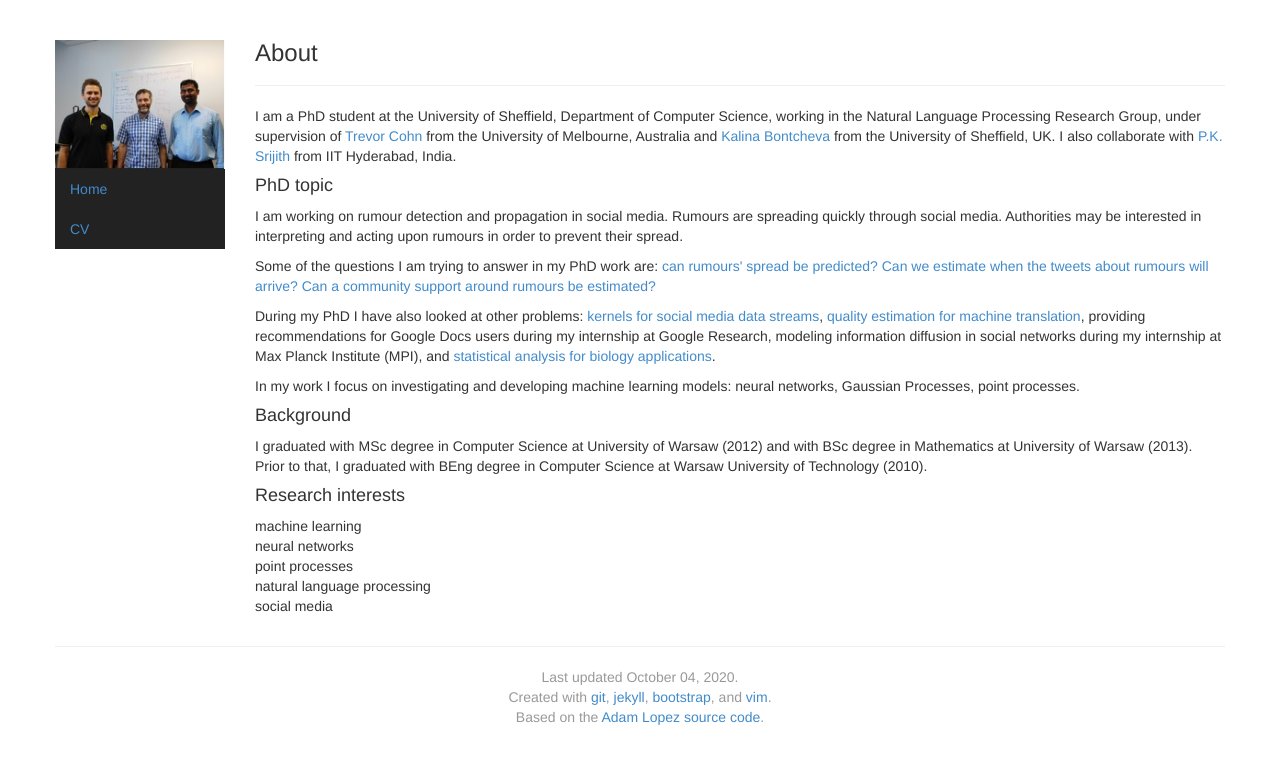
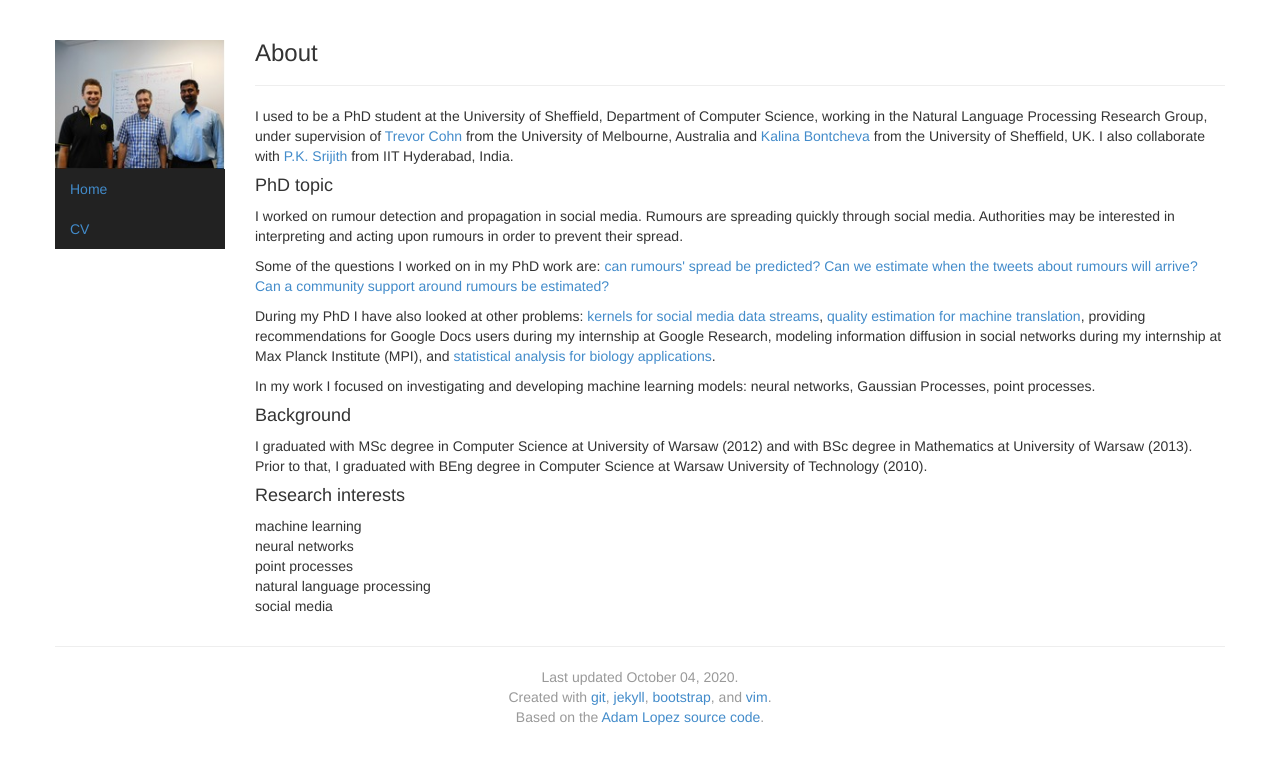
Before and after one commit to mlukasik/mlukasik.github.io, a Jekyll site: the page built from about.html, in a window 1280 px wide. Shown: the top 764 px of the page. Built offline with Jekyll 4.4.1, drawn with Linux system fonts in a browser that asks for light colours.

Commit message:
Update about.html

```diff
--- a/about.html
+++ b/about.html
@@ -6,13 +6,13 @@ picture: melbourne
 <div class="page-header">
   <h3>About</h3>
 </div>
-I am a PhD student at the University of Sheffield, Department of Computer Science, working in the Natural Language Processing Research Group, under supervision of <a href="http://people.eng.unimelb.edu.au/tcohn/index.html" target="_blank">Trevor Cohn</a> from the University of Melbourne, Australia and <a href="http://www.dcs.shef.ac.uk/~kalina/" target="_blank">Kalina Bontcheva</a> from the University of Sheffield, UK. I also collaborate with <a href="https://sites.google.com/site/pksrijith/home">P.K. Srijith</a> from IIT Hyderabad, India. <br />
+I used to be a PhD student at the University of Sheffield, Department of Computer Science, working in the Natural Language Processing Research Group, under supervision of <a href="http://people.eng.unimelb.edu.au/tcohn/index.html" target="_blank">Trevor Cohn</a> from the University of Melbourne, Australia and <a href="http://www.dcs.shef.ac.uk/~kalina/" target="_blank">Kalina Bontcheva</a> from the University of Sheffield, UK. I also collaborate with <a href="https://sites.google.com/site/pksrijith/home">P.K. Srijith</a> from IIT Hyderabad, India. <br />
 
   <h4>PhD topic</h4>
-I am working on rumour detection and propagation in social media. Rumours are spreading quickly through social media. Authorities may be interested in interpreting and acting upon rumours in order to prevent their spread.
+I worked on rumour detection and propagation in social media. Rumours are spreading quickly through social media. Authorities may be interested in interpreting and acting upon rumours in order to prevent their spread.
 </p>
 <p>
-Some of the questions I am trying to answer in my PhD work are:
+Some of the questions I worked on in my PhD work are:
 <a href="http://www.aclweb.org/anthology/P/P15/P15-2085.pdf">can rumours' spread be predicted?</a>
 <a href="http://aclweb.org/anthology/P/P16/P16-2064.pdf">Can we estimate when the tweets about rumours will arrive?</a>
 <a href="http://aclweb.org/anthology/D/D15/D15-1311.pdf">Can a community support around rumours be estimated?</a>
@@ -21,7 +21,7 @@ Some of the questions I am trying to answer in my PhD work are:
 During my PhD I have also looked at other problems: <a href="http://people.eng.unimelb.edu.au/tcohn/papers/aaai2016_wsup.pdf">kernels for social media data streams</a>, <a href="https://www.aclweb.org/anthology/P/P16/P16-2095.pdf">quality estimation for machine translation</a>, providing recommendations for Google Docs users during my internship at Google Research, modeling information diffusion in social networks during my internship at Max Planck Institute (MPI), and <a href="http://journal.frontiersin.org/article/10.3389/fncom.2016.00140/abstract">statistical analysis for biology applications</a>.
 </p>
 <p>
-In my work I focus on investigating and developing machine learning models: neural networks, Gaussian Processes, point processes.
+In my work I focused on investigating and developing machine learning models: neural networks, Gaussian Processes, point processes.
 </p>
 <p>
 <h4>Background</h4>
```
